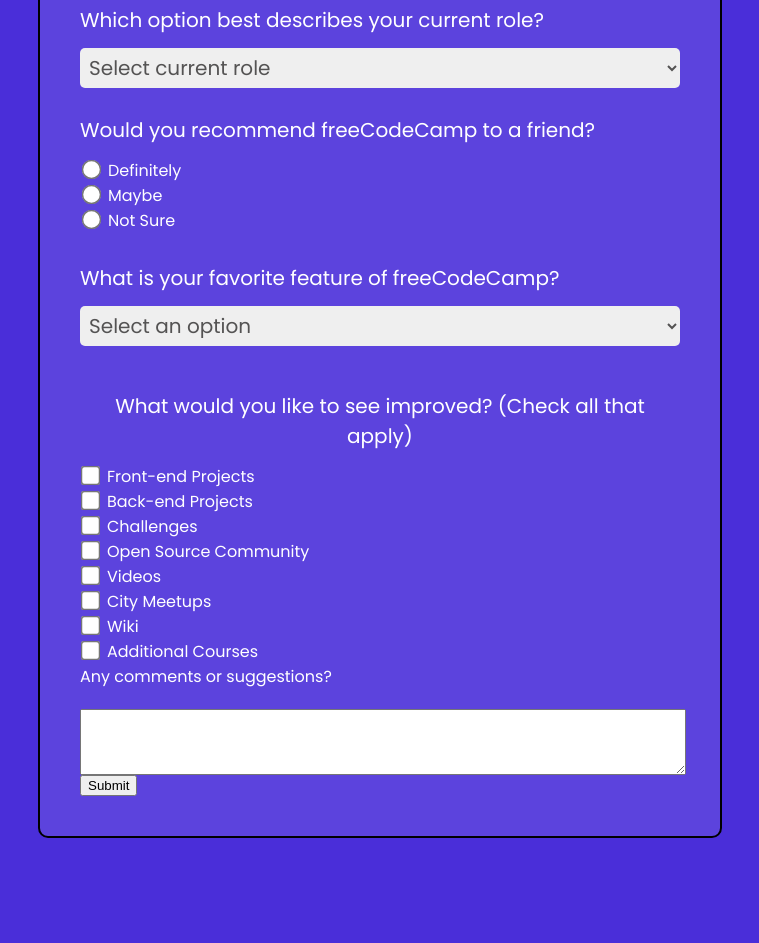
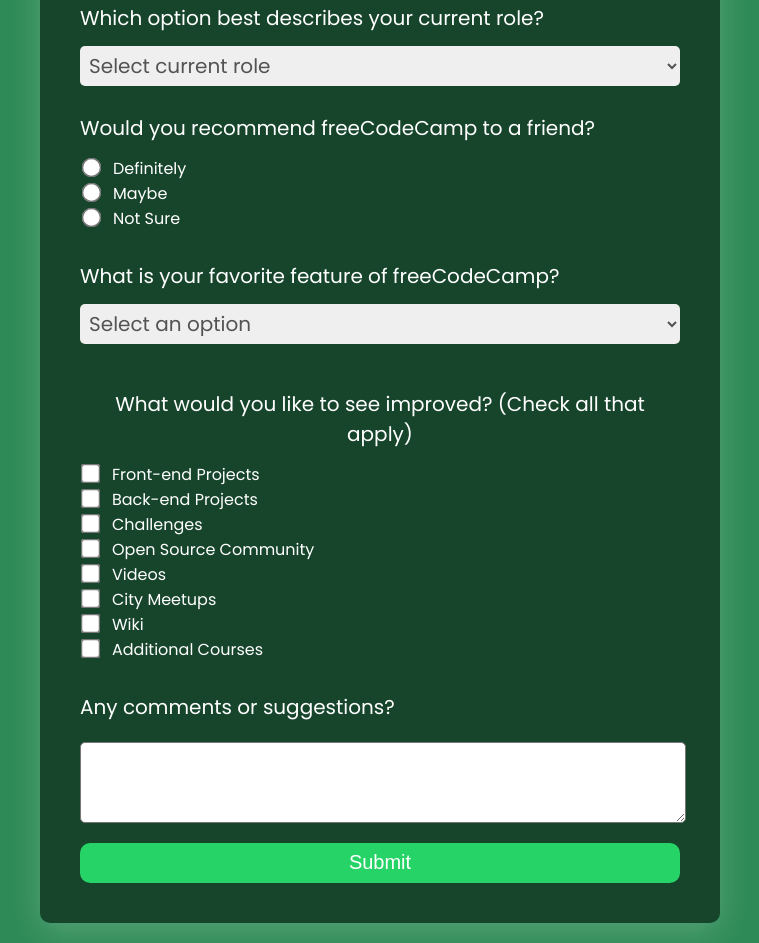
Before and after one commit to munirahmad9959/Survey_Form, a plain HTML site: page index.html in a window 1280 px wide. Shown: the part 520-1463 px from the top of the page, without its empty margins (260-1019 px from the left). Before the commit the page ends 1378 px from the top, so only its background shows below. Drawn offline with Linux system fonts and the light colour scheme; a script that the page names is missing.

Commit message:
Improved Code

```diff
--- a/index.html
+++ b/index.html
@@ -56,7 +56,7 @@
                     <label for=""><input type="checkbox">Wiki</label>
                     <label for=""><input type="checkbox">Additional Courses</label>
                     <label for="" id="text-area-label">Any comments or suggestions?</label>
-                    <textarea name="" id="text-area" rows="4" columns="50" placeholder="Enter your comment here...">
+                    <textarea name="" id="text-area" rows="5" columns="50" placeholder="Enter your comment here...">
                     </textarea>
                     <Button class="button">Submit</Button>
                 </div>
--- a/style.css
+++ b/style.css
@@ -1,7 +1,7 @@
 @import url("https://fonts.googleapis.com/css2?family=Poppins:wght@400;600&display=swap");
 
 body {
-  background-color: #4a2ed9;
+  background-color: seagreen;
   color: #fff;
   font-family: "Poppins", sans-serif;
   margin: 0;
@@ -20,16 +20,13 @@
 
 .survey-form {
   margin-top: 60px;
-  border: 2px solid black;
+  border: none;
   width: 50vw;
-  background-color: rgba(
-    255,
-    255,
-    255,
-    0.1
-  ); /* optional: background color for the form */
+  background-color: rgba(0, 0, 0, 0.5);
   padding: 20px;
   border-radius: 10px;
+  backdrop-filter: blur(10px);
+  box-shadow: 0 8px 32px 0 rgba(255, 255, 255, 0.2);
 }
 
 #survey-form {
@@ -58,7 +55,8 @@
   margin-top: 12px;
 }
 
-#label-feature, #label-improvements {
+#label-feature,
+#label-improvements {
   font-size: 20px;
   margin-bottom: 13px;
   margin-top: 30px;
@@ -66,9 +64,7 @@
 
 #input-name,
 #input-email,
-#input-age,
-#current-role,
-#favorite-feature {
+#input-age {
   font-size: 20px;
   color: #545353;
   width: 100%;
@@ -81,18 +77,43 @@
 
 input[type="radio"],
 input[type="checkbox"] {
-  margin-right: 10px;
+  margin-right: 15px;
   transform: scale(1.5);
 }
 
-.radio-buttons {
-}
-
-#text-area-label{
-    margin-top: 30x;
+#text-area-label {
+  margin-top: 30px;
+  font-size: 20px;
 }
 
 #text-area {
   width: 100%;
   margin-top: 20px;
+  border-radius: 5px;
 }
+
+.button {
+  display: block;
+  margin-top: 20px;
+  width: 100%;
+  height: 40px;
+  padding: 15px auto 15px auto;
+  border-radius: 10px;
+  border: none;
+  background-color: #25d366;
+  font-size: 20px;
+  color: #fff;
+}
+
+#current-role,
+#favorite-feature {
+  width: 100%;
+  font-size: 20px;
+  color: #545353;
+  width: 100%;
+  border-radius: 5px;
+  font-family: "Poppins", sans-serif;
+  padding: 5px;
+  border: none;
+  margin-bottom: 15px;
+}
```
Also changed, not shown: script.js (deleted).
